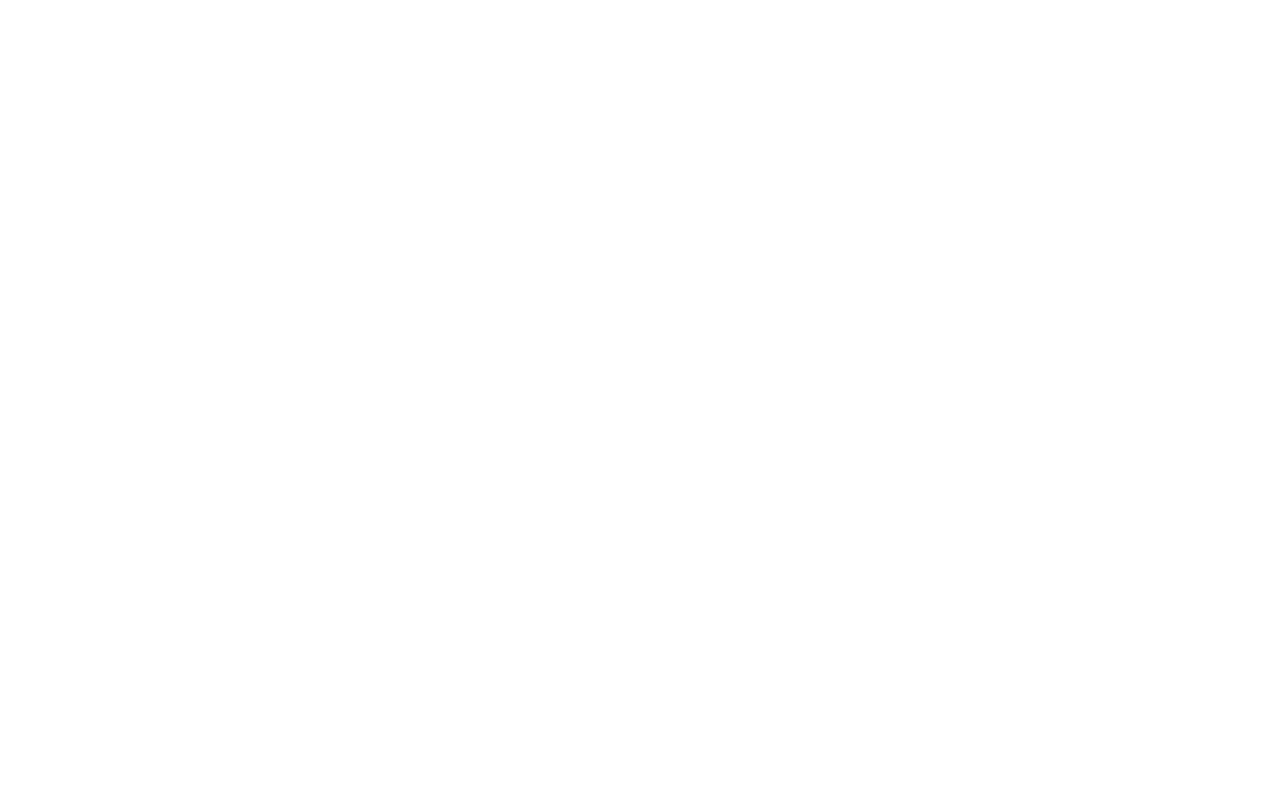
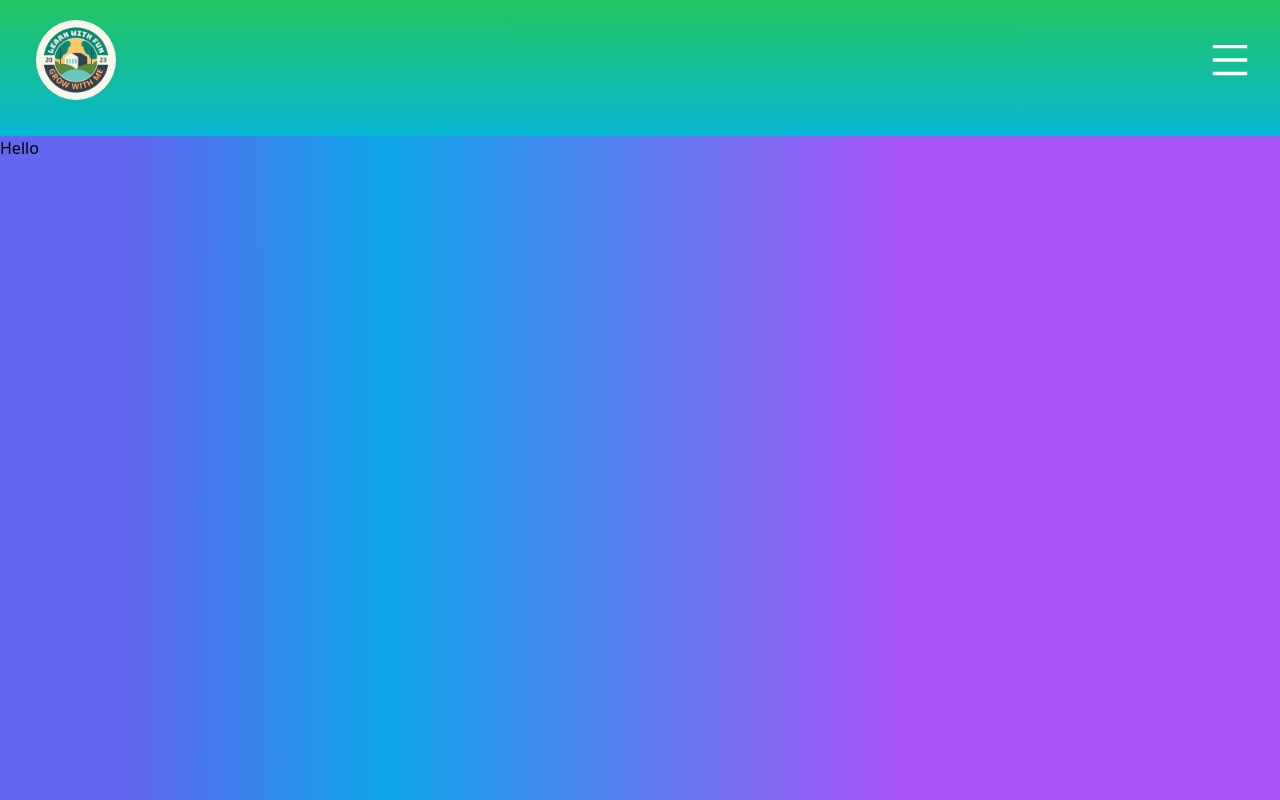
Before and after one commit to Rishabh6306/Learn-With-Fun, a React (Vite) app: page /notes in a window 1280 px wide. Before the commit this address had no page. Shown: the top 800 px of the page. Built offline with nearby package versions, Linux system fonts and the light colour scheme.

Commit message:
Fixed Navbar Position

```diff
--- a/src/App.jsx
+++ b/src/App.jsx
@@ -4,6 +4,7 @@
 import HomePage from './Pages/HomePage';
 import { Route, Routes } from 'react-router-dom';
 import DetailCard from './Components/BookStore/DetailCard';
+import NotesPage from './Pages/NotesPage';
 
 function App() {
   return (
@@ -11,6 +12,7 @@
       <Route path="/" element={<HomePage/>} />
       <Route path="/library" element={<Library/>} />
       <Route path="/detailPage" element={<DetailCard/>} />
+      <Route path="/notes" element={<NotesPage/>} />
     </Routes>
   )
 }
--- a/src/Components/Home/Navbar.jsx
+++ b/src/Components/Home/Navbar.jsx
@@ -31,7 +31,7 @@
   }, []);
 
   return (
-      <nav className={`bg-gradient-to-b from-green-500 to-cyan-500 p-5 2xl:flex 2xl:justify-between 2xl:items-center text-white ${isMenuOpen ? 'shadow-md' : ''}`}>
+    <nav className={`bg-gradient-to-b from-green-500 to-cyan-500 p-5  2xl:flex  2xl:justify-between 2xl:items-center text-white ${isMenuOpen ? 'shadow-md' : ''} z-[11] sticky top-0 items-center`}>
      <div className="flex justify-between items-center">
         <span className="text-3xl font-[Poppins] font-bold cursor-pointer">
           <img
@@ -68,7 +68,7 @@
           </Link>
         </li>
         <li className="mx-3 my-4 2xl:my-0">
-          <Link to="#" className="text-3xl hover:text-indigo-800 hover:border-b-4 border-indigo-600 duration-500">
+          <Link to="/notes" className="text-3xl hover:text-indigo-800 hover:border-b-4 border-indigo-600 duration-500">
             Notes
           </Link>
         </li>
--- /dev/null
+++ b/src/Components/Notes/NoteDisplay.jsx
@@ -0,0 +1,11 @@
+import React from 'react';
+
+function NotesPage() {
+  return (
+    <div className='bg-gradient-to-r from-indigo-500 from-10% via-sky-500 via-30% to-purple-500 to-70% h-[500vh]'>
+      Hello
+    </div>
+  );
+}
+
+export default NotesPage;
--- /dev/null
+++ b/src/Components/Notes/NoteEditor.jsx
@@ -0,0 +1,28 @@
+import React, { useState } from 'react';
+
+const NoteEditor = ({ content, onSave }) => {
+  const [editedContent, setEditedContent] = useState(content);
+
+  const handleSave = () => {
+    onSave(editedContent);
+  };
+
+  const handleChange = (event) => {
+    setEditedContent(event.target.value);
+  };
+
+  return (
+    <div className="p-4 border border-gray-300 rounded mb-4">
+      <textarea
+        className="mb-2 p-2 w-full"
+        value={editedContent}
+        onChange={handleChange}
+      />
+      <button onClick={handleSave} className="bg-green-500 text-white px-2 py-1 mr-2">
+        Save
+      </button>
+    </div>
+  );
+};
+
+export default NoteEditor;
--- a/src/Pages/Library.jsx
+++ b/src/Pages/Library.jsx
@@ -49,7 +49,7 @@
 
     return (
         <>
-        <Navbar/>
+            <Navbar />
             <div className='bg-gradient-to-r from-indigo-500 from-10% via-sky-500 via-30% to-purple-500 to-70% relative'>
                 <img className='w-full h-[53vh] md:h-[59vh]' src="./src/Components/BookStore/images/bg-image.jpg" alt="img" />
                 <div className='w-full h-[34vh] md:h-[40vh] absolute top-14 flex flex-col justify-center items-center'>
--- /dev/null
+++ b/src/Pages/NotesPage.jsx
@@ -0,0 +1,14 @@
+import React from 'react'
+import NoteDisplay from '../Components/Notes/NoteDisplay'
+import Navbar from '../Components/Home/Navbar'
+
+function NotesPage() {
+    return (
+        <>
+            <Navbar />
+            <NoteDisplay />
+        </>
+    )
+}
+
+export default NotesPage;
```
Lines whose indentation alone changed are shown as unchanged.
